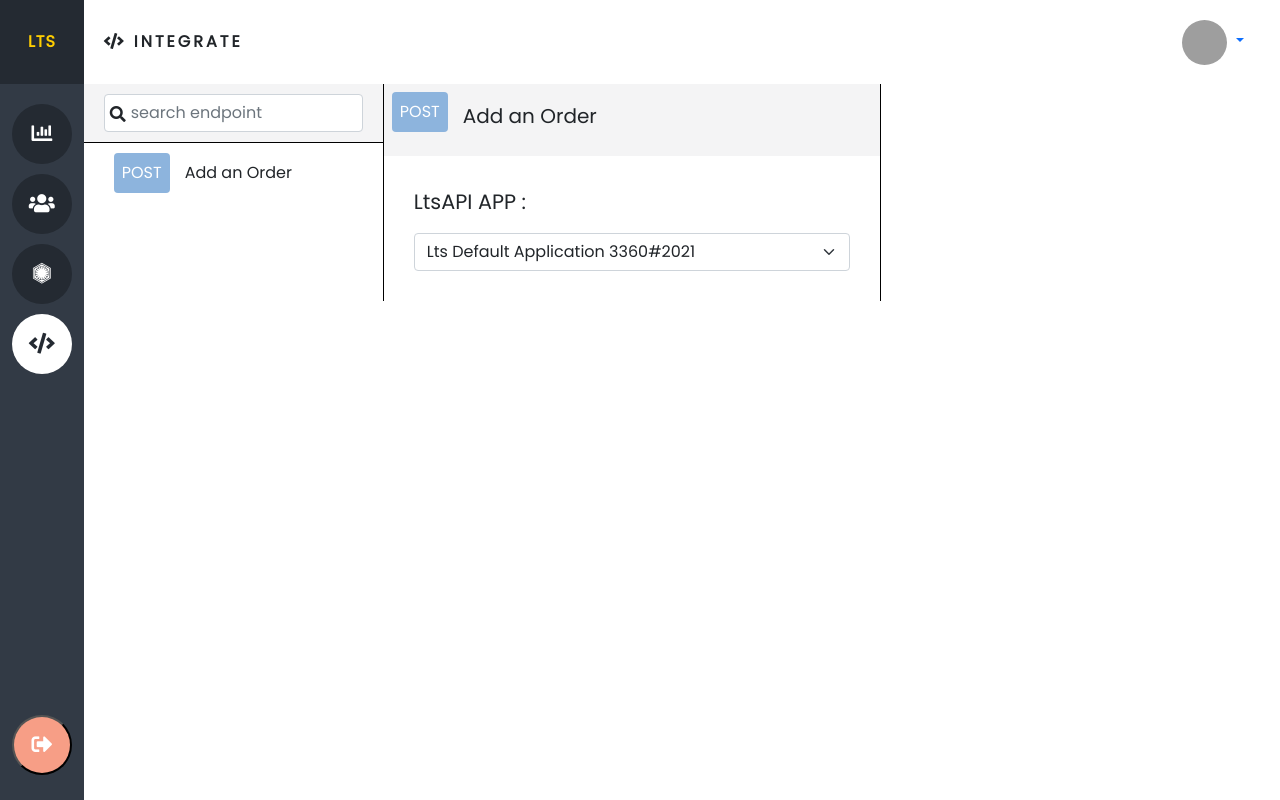
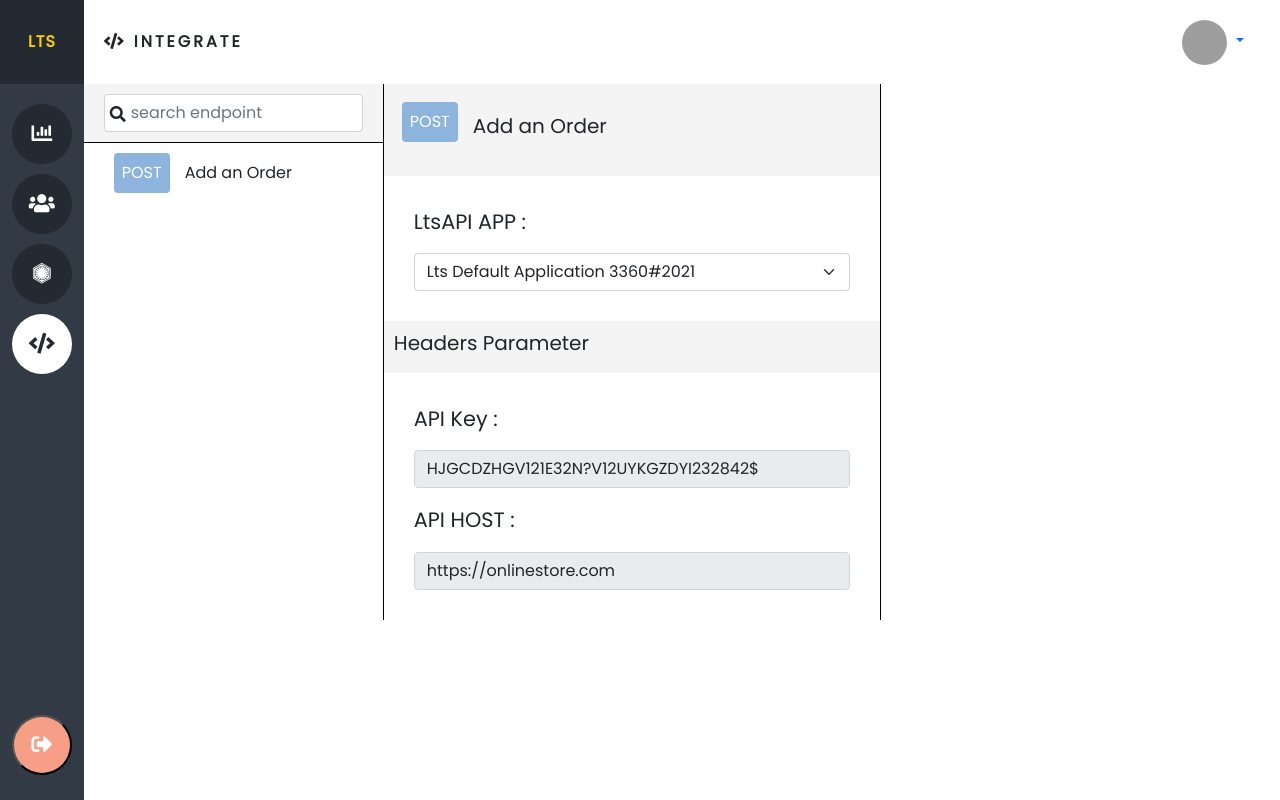
Before and after one commit to hassanchajai/letstrackfront, a React (Create React App) app: page /company/integrate in a window 1280 px wide. Built offline with nearby package versions, Linux system fonts and the light colour scheme; grey boxes are pictures that could not be loaded.

Commit message:
add form to integrate page

```diff
--- a/src/components/AdminCompany/integrate/index.js
+++ b/src/components/AdminCompany/integrate/index.js
@@ -42,9 +42,9 @@ const useStyles = makeStyles((t) => ({
     "&:hover": {
       backgroundColor: colors.gray,
     },
-    "& .active":{
+    "& .active": {
       backgroundColor: colors.gray,
-    }
+    },
   },
   endpointsMethod: {
     padding: "8px",
@@ -59,14 +59,15 @@ const useStyles = makeStyles((t) => ({
   },
   header: {
     backgroundColor: colors.gray,
+    padding: "10px",
   },
-  body:{
-      padding:"30px"
+  body: {
+    padding: "30px",
   },
-  titleInput:{
-      fontSize:"1.3rem",
-      fontWeight:"500"
-  }
+  titleInput: {
+    fontSize: "1.3rem",
+    fontWeight: "500",
+  },
 }));
 export default function Integrate() {
   const styles = useStyles();
@@ -106,12 +107,31 @@ export default function Integrate() {
               {/* end of header */}
               <div className={styles.body}>
                 <form>
-                    <label className={"mb-3 "+styles.titleInput}>LtsAPI APP :</label>
-                    <select  className="form-select" >
-                        <option>
-                            Lts Default Application 3360#2021
-                        </option>
-                    </select>
+                  <label className={"mb-3 " + styles.titleInput}>
+                    LtsAPI APP :
+                  </label>
+                  <select className="form-select">
+                    <option>Lts Default Application 3360#2021</option>
+                  </select>
+                </form>
+              </div>
+              {/* end of body */}
+            </div>
+            <div className={styles.parametresitem}>
+              <div className={styles.header}>
+                <h5>Headers Parameter</h5>
+              </div>
+              {/* end of header */}
+              <div className={styles.body}>
+                <form>
+                  <label className={"mb-3 " + styles.titleInput}>
+                    API Key :
+                  </label>
+                  <input className="form-control mb-3" type="text" value="HJGCDZHGV121E32N?V12UYKGZDYI232842$"  readOnly />
+                  <label className={"mb-3 " + styles.titleInput}>
+                    API HOST :
+                  </label>
+                  <input className="form-control" type="text" value="https://onlinestore.com"  readOnly />
                 </form>
               </div>
               {/* end of body */}
```
